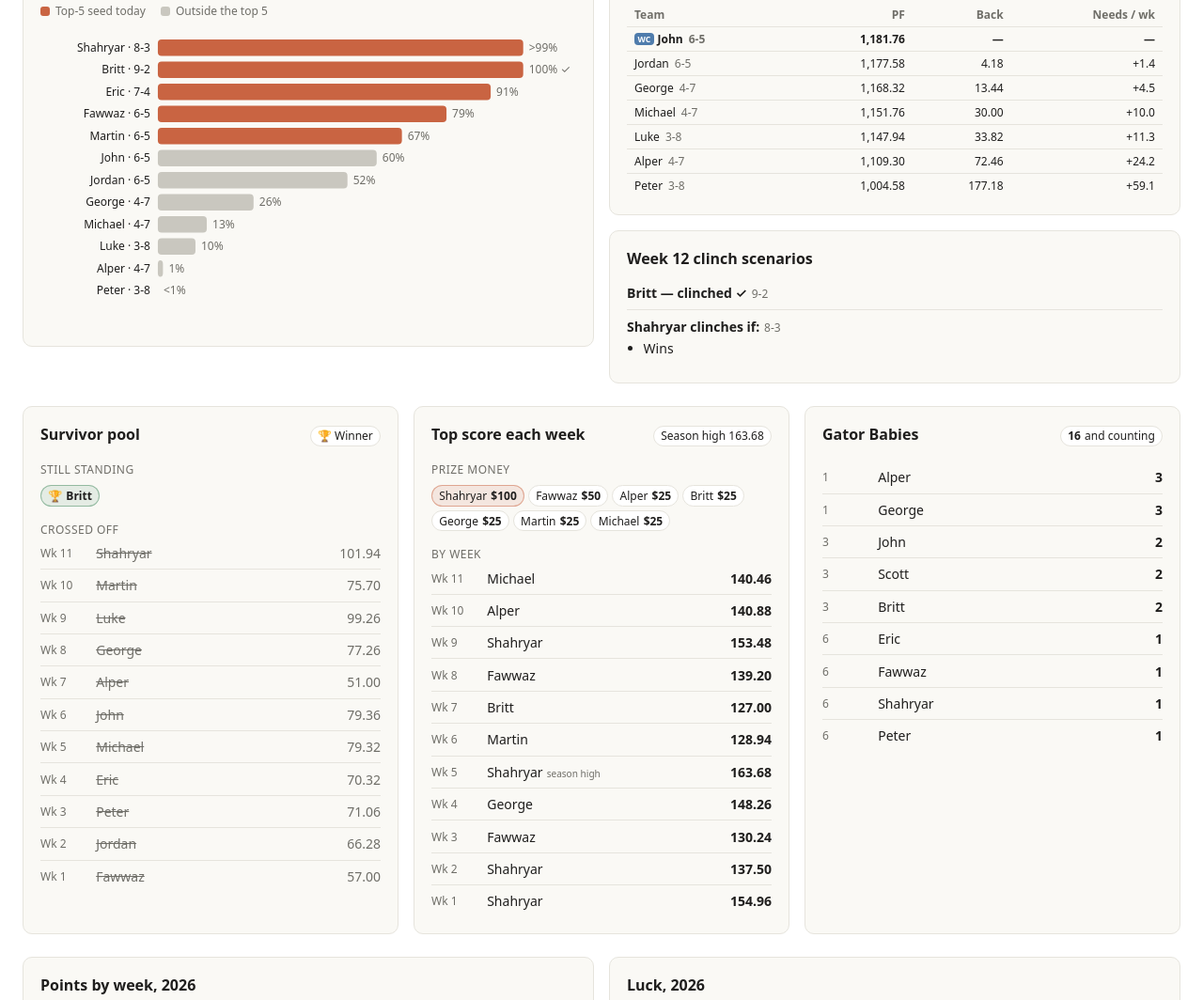
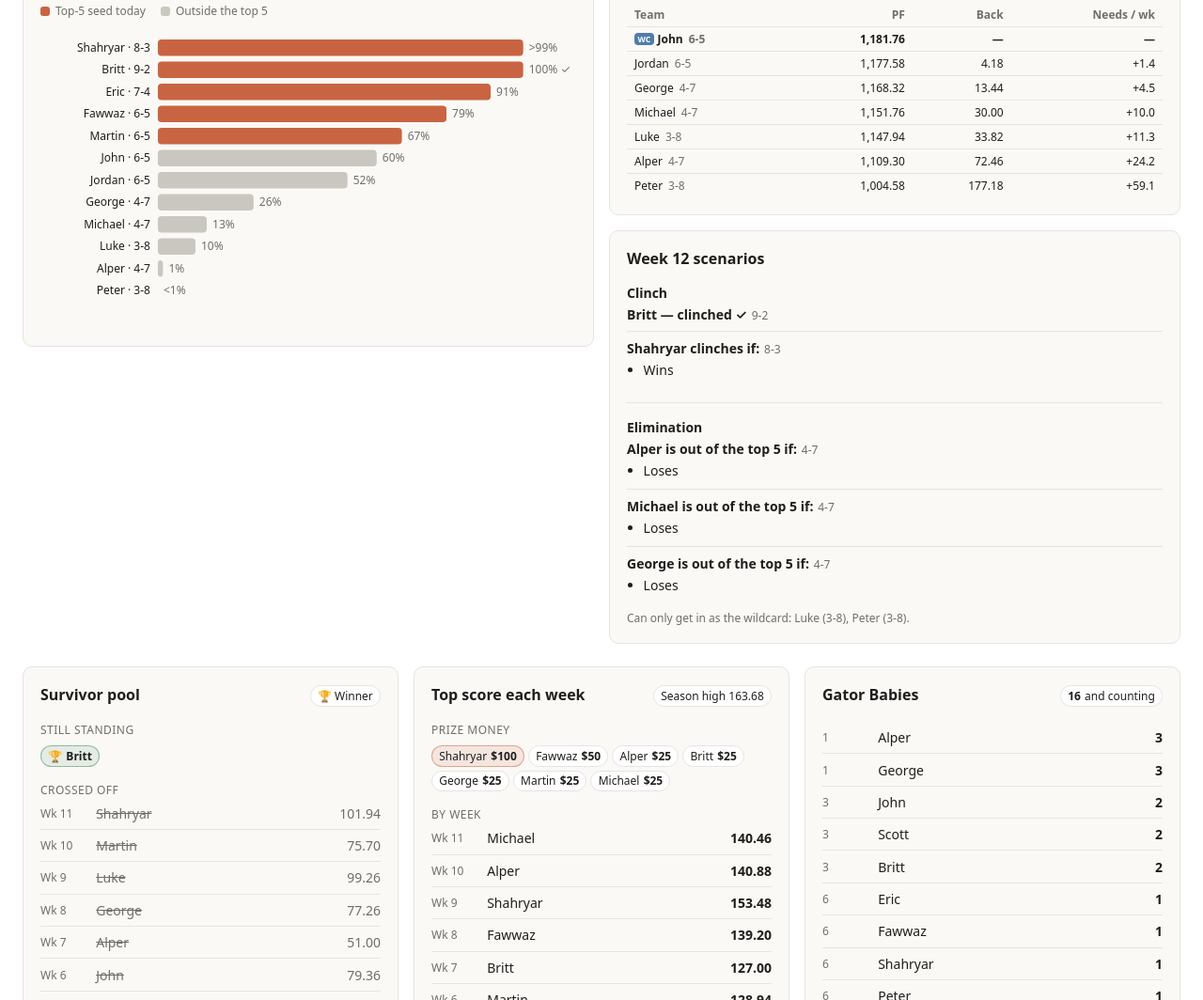
Before and after one commit to naq90/gatorboys, a plain HTML site: page index.html in a window 1280 px wide. Shown: the part 1239-2303 px from the top of the page at 94% size. Drawn offline with nearby package versions, Linux system fonts and the light colour scheme; animation ran at ten frames a second.

Commit message:
Add elimination scenarios to the scenarios card
Co-Authored-By: Claude Opus 5.5 <noreply@anthropic.com>
Claude-Session: https://claude.ai/code/session_012dxUqivNy1v9oxUDThM8Xb

```diff
--- a/index.html
+++ b/index.html
@@ -182,8 +182,11 @@ let t; addEventListener('resize',()=>{clearTimeout(t);t=setTimeout(()=>cbs.forEa
    <div class="hscroll"><table id="t-wc" data-source="wildcard_spot" data-row-key="owner"></table></div>
   </div>
   <div class="card" id="clinch-card">
-   <h2 id="clinch-title">Clinch scenarios</h2>
+   <h2 id="clinch-title">Scenarios</h2>
+   <div class="sub-h" style="margin-top:0;padding-top:0;border-top:0">Clinch</div>
    <div class="cl-list" id="clinch-list" data-source="clinch_scenarios"></div>
+   <div class="sub-h" id="elim-title">Elimination</div>
+   <div class="cl-list" id="elim-list" data-source="elim_scenarios"></div>
   </div>
   </div>
   </div>
@@ -547,6 +550,38 @@ let t; addEventListener('resize',()=>{clearTimeout(t);t=setTimeout(()=>cbs.forEa
       return owners.map(o => ({owner: o, week: maxW, rank: now[o], prev_rank: prev[o], change: prev[o] - now[o]})).sort((a, b) => a.rank - b.rank);
     }
   });
+  dash.calc('elim_scenarios', {
+    title: 'Elimination scenarios for the coming week', description: 'Exact check over every combination of the coming week’s results: a team is knocked out of the top-5-by-record race when, even if it wins every game after that, at least five other teams are guaranteed to finish with more wins (ties count in the team’s favor, since the points tiebreak is unknown). Lists the minimal sets of results that do it. Teams already out of that race can still make the playoffs as the wildcard on points, so nobody is listed as fully eliminated.',
+    inputs: ['seasons', 'schedule'],
+    fn: (seasons, schedule) => {
+      const cur = seasons.filter(r => r.season == 2026), owners = cur.map(r => r.owner), W0 = {}, rec = {};
+      cur.forEach(r => { W0[r.owner] = +r.wins; rec[r.owner] = `${r.wins}-${r.losses}`; });
+      if (!schedule.length) return [];
+      const wk = Math.min(...schedule.map(g => +g.week));
+      const G0 = schedule.filter(g => +g.week === wk), later = schedule.filter(g => +g.week !== wk);
+      const canTop5 = (T, W) => { const W1 = {...W}, rest = []; later.forEach(g => { if (g.home === T || g.away === T) W1[T]++; else rest.push(g); });
+        const tgt = W1[T], n = rest.length;
+        for (let m = 0; m < (1 << n); m++) { const X = {...W1}; rest.forEach((g, i) => X[(m >> i) & 1 ? g.home : g.away]++); let above = 0; for (const q of owners) if (q !== T && X[q] > tgt) above++; if (above < 5) return true; }
+        return false; };
+      const n = G0.length, M = 1 << n, first = o => o.split(' ')[0], out = [];
+      owners.forEach(T => {
+        const ok = []; for (let m = 0; m < M; m++) { const W = {...W0}; G0.forEach((g, i) => W[(m >> i) & 1 ? g.home : g.away]++); ok.push(canTop5(T, W)); }
+        if (ok.every(v => v)) return;
+        if (!ok.some(v => v)) { out.push({owner: T, record: rec[T], week: wk, status: 'Wildcard only', scenarios: []}); return; }
+        const cands = [];
+        for (let p = 0; p < 3 ** n; p++) { const a = []; let x = p; for (let i = 0; i < n; i++) { a.push(x % 3); x = Math.floor(x / 3); }
+          let all = true; for (let m = 0; m < M && all; m++) { let match = true; for (let i = 0; i < n; i++) if (a[i] !== 2 && a[i] !== ((m >> i) & 1)) { match = false; break; } if (match && ok[m]) all = false; }
+          if (all) cands.push(a); }
+        const gen = (a, b) => a.every((v, i) => v === 2 || v === b[i]);
+        const minimal = cands.filter(b => !cands.some(a => a !== b && gen(a, b) && a.some((v, i) => v !== b[i])));
+        const lines = minimal.map(a => { const own = [], oth = []; a.forEach((v, i) => { if (v === 2) return; const g = G0[i], w = v ? g.home : g.away, l = v ? g.away : g.home;
+            if (l === T) own.push('Loses'); else if (w === T) own.push('Wins'); else oth.push(`${first(w)} wins`); }); return own.concat(oth.sort()).join(' & '); })
+          .sort((x, y) => x.length - y.length || x.localeCompare(y));
+        out.push({owner: T, record: rec[T], week: wk, status: 'Can be knocked out', scenarios: lines});
+      });
+      return out.sort((a, b) => (a.status === 'Wildcard only') - (b.status === 'Wildcard only') || W0[b.owner] - W0[a.owner]);
+    }
+  });
   dash.calc('alltime', {
     title: 'All-time standings', description: 'Per owner across completed seasons 2016–2025, titles from the championship list (2014–2025).',
     inputs: ['seasons', 'champs'],
@@ -812,9 +847,15 @@ let t; addEventListener('resize',()=>{clearTimeout(t);t=setTimeout(()=>cbs.forEa
     const cs = dash.data('clinch_scenarios'), cl = document.getElementById('clinch-list');
     if (cs.status === 'ok') {
       const wk = cs.data[0]?.week ?? (dash.data('matchups_next').data?.[0]?.week);
-      document.getElementById('clinch-title').textContent = wk ? `Week ${wk} clinch scenarios` : 'Clinch scenarios';
+      document.getElementById('clinch-title').textContent = wk ? `Week ${wk} scenarios` : 'Scenarios';
       cl.innerHTML = !cs.data.length ? `<p class="note" style="margin:0">Nobody can lock up a spot this week.</p>` : cs.data.map(r => `<div class="cl-item" data-row-key="${GB.esc(r.owner)}"><div class="who">${GB.esc(r.owner)}${r.status === 'Clinched' ? ' — clinched ✓' : ' clinches if:'}<span class="rc">${GB.esc(r.record)}</span></div>${r.scenarios.length ? `<ul>${r.scenarios.map(x => `<li>${GB.esc(x)}</li>`).join('')}</ul>` : ''}</div>`).join('');
     } else cl.innerHTML = '';
+    const es = dash.data('elim_scenarios'), el = document.getElementById('elim-list');
+    if (el && es.status === 'ok') {
+      const kn = es.data.filter(r => r.status !== 'Wildcard only'), wo = es.data.filter(r => r.status === 'Wildcard only');
+      el.innerHTML = (!kn.length ? `<p class="note" style="margin:0">Nobody can be knocked out of the top 5 this week.</p>` : kn.map(r => `<div class="cl-item" data-row-key="${GB.esc(r.owner)}"><div class="who">${GB.esc(r.owner)} is out of the top 5 if:<span class="rc">${GB.esc(r.record)}</span></div><ul>${r.scenarios.map(x => `<li>${GB.esc(x)}</li>`).join('')}</ul></div>`).join(''))
+        + (wo.length ? `<p class="note" style="margin:var(--cds-gap-sm) 0 0">Can only get in as the wildcard: ${wo.map(r => `${GB.esc(r.owner)} (${GB.esc(r.record)})`).join(', ')}.</p>` : '');
+    } else if (el) el.innerHTML = '';
     // this week's matchups
     const mu = dash.data('matchups_next'), mg = document.getElementById('mu-grid');
     if (mu.status === 'ok' && mu.data.length) {
```
